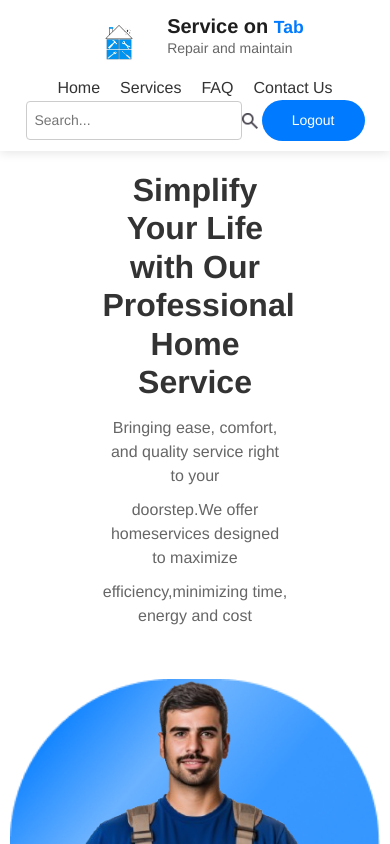
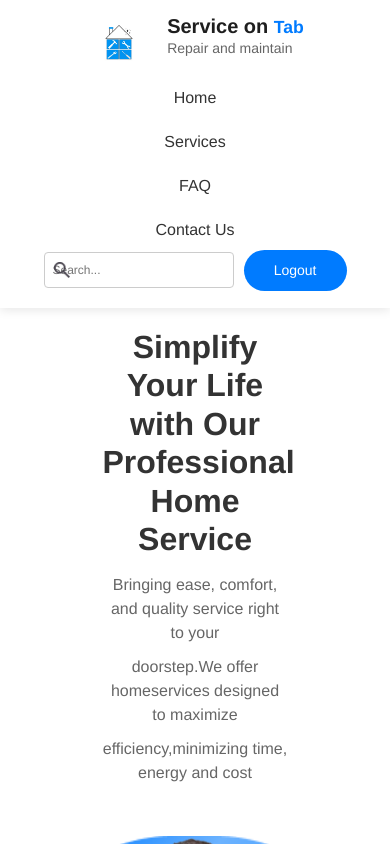
Before and after one commit to muneebakhurram/ServiceonTab, a React (Create React App) app: page /homepage in a window 390 px wide. Shown: the top 844 px of the page. Built offline with nearby package versions, Linux system fonts and the light colour scheme.

Commit message:
All changes

```diff
--- a/src/component/Headeruser.css
+++ b/src/component/Headeruser.css
@@ -1,3 +1,4 @@
+/* Main header container */
 .header {
   display: flex;
   justify-content: space-between;
@@ -7,14 +8,15 @@
   box-shadow: 0 2px 10px rgba(0, 0, 0, 0.1);
 }
 
+/* Logo container */
 .logo {
   display: flex;
   align-items: center;
 }
 
 .logo img {
-  height: 70px;
-  margin-right: 15px;
+  height: 60px; /* Adjust for smaller screens */
+  margin-right: 10px;
 }
 
 .logo-text {
@@ -29,16 +31,17 @@
 
 .logo-text h1 {
   margin: 0;
-  font-size: 20px;
+  font-size: 18px; /* Adjust font size for smaller screens */
   font-weight: bold;
 }
 
 .logo-text p {
   margin: 0;
-  font-size: 14px;
+  font-size: 12px; /* Adjust font size for smaller screens */
   color: #666;
 }
 
+/* Navigation links */
 .navigation {
   display: flex;
   align-items: center;
@@ -51,6 +54,7 @@
   font-weight: 500;
 }
 
+/* Search and login container */
 .search-login {
   display: flex;
   align-items: center;
@@ -59,8 +63,8 @@
 
 .search-box {
   position: relative;
-  margin-right: 10px;
-  width: 130%;
+  margin-right: 20px;
+  width: 100%; /* Fully responsive width */
 }
 
 .search-box input {
@@ -68,10 +72,12 @@
   border-radius: 25px;
   width: 100%;
   font-size: 14px;
+  padding: 5px 10px 5px 30px; /* Add padding for icon */
 }
 
 .search-icon {
   position: absolute;
+  left: 10px;
   top: 50%;
   transform: translateY(-50%);
   width: 16px;
@@ -100,3 +106,84 @@ button:hover {
 .search-box input:focus {
   border-color: #000;
 }
+
+/* Responsive Styles */
+
+/* Tablet screen adjustments */
+@media (max-width: 768px) {
+  .header {
+    flex-direction: column;
+    padding: 15px;
+  }
+
+  .logo img {
+    height: 50px; /* Smaller logo on tablets */
+  }
+
+  .logo-text h1 {
+    font-size: 16px;
+  }
+
+  .logo-text p {
+    font-size: 12px;
+  }
+
+  .navigation {
+    gap: 15px;
+    flex-wrap: wrap;
+  }
+
+  .search-box {
+    width: 90%;
+    margin: 10px 0;
+  }
+
+  button {
+    font-size: 13px;
+    padding: 8px 15px;
+  }
+}
+
+/* Mobile screen adjustments */
+@media (max-width: 480px) {
+  .header {
+    padding: 10px;
+    flex-direction: column;
+    align-items: center;
+  }
+
+  .logo img {
+    height: 40px; /* Smaller logo for mobile */
+  }
+
+  .logo-text h1 {
+    font-size: 14px;
+  }
+
+  .logo-text p {
+    font-size: 10px;
+  }
+
+  .navigation {
+    flex-direction: column; /* Stack navigation items */
+    gap: 10px;
+    margin-top: 10px;
+  }
+
+  .search-box {
+    width: 100%;
+  }
+
+  .search-box input {
+    font-size: 12px;
+    padding: 5px 10px 5px 30px;
+  }
+
+  button {
+    font-size: 12px;
+    padding: 6px 12px;
+    width: 100%;
+    justify-content: center;
+
+  }
+}
--- a/src/styles/DisplayBooking.css
+++ b/src/styles/DisplayBooking.css
@@ -90,18 +90,29 @@ p.no-bookings {
     color: #6c757d;
 }
 
-/* Responsive styles for mobile devices */
-@media (max-width: 600px) {
+/* Responsive styles for tablets and smaller devices */
+@media (max-width: 768px) {
+    .booking-item {
+        flex: 0 0 calc(100% - 20px); /* Stack items in one column on smaller screens */
+    }
+
     .booking-list {
         padding: 15px;
     }
+}
 
-    .booking-item {
-        padding: 15px;
-        flex: 0 0 100%; /* Stack items in one column on smaller screens */
+/* Additional responsive styles for mobile devices */
+@media (max-width: 480px) {
+    .booking-item h3 {
+        font-size: 1.2em;
+    }
+
+    .download-button {
+        font-size: 0.9em;
+        padding: 8px 12px;
     }
 
     .booking-image {
-        max-width: 100%;
+        max-width: 80px;
     }
 }
```
